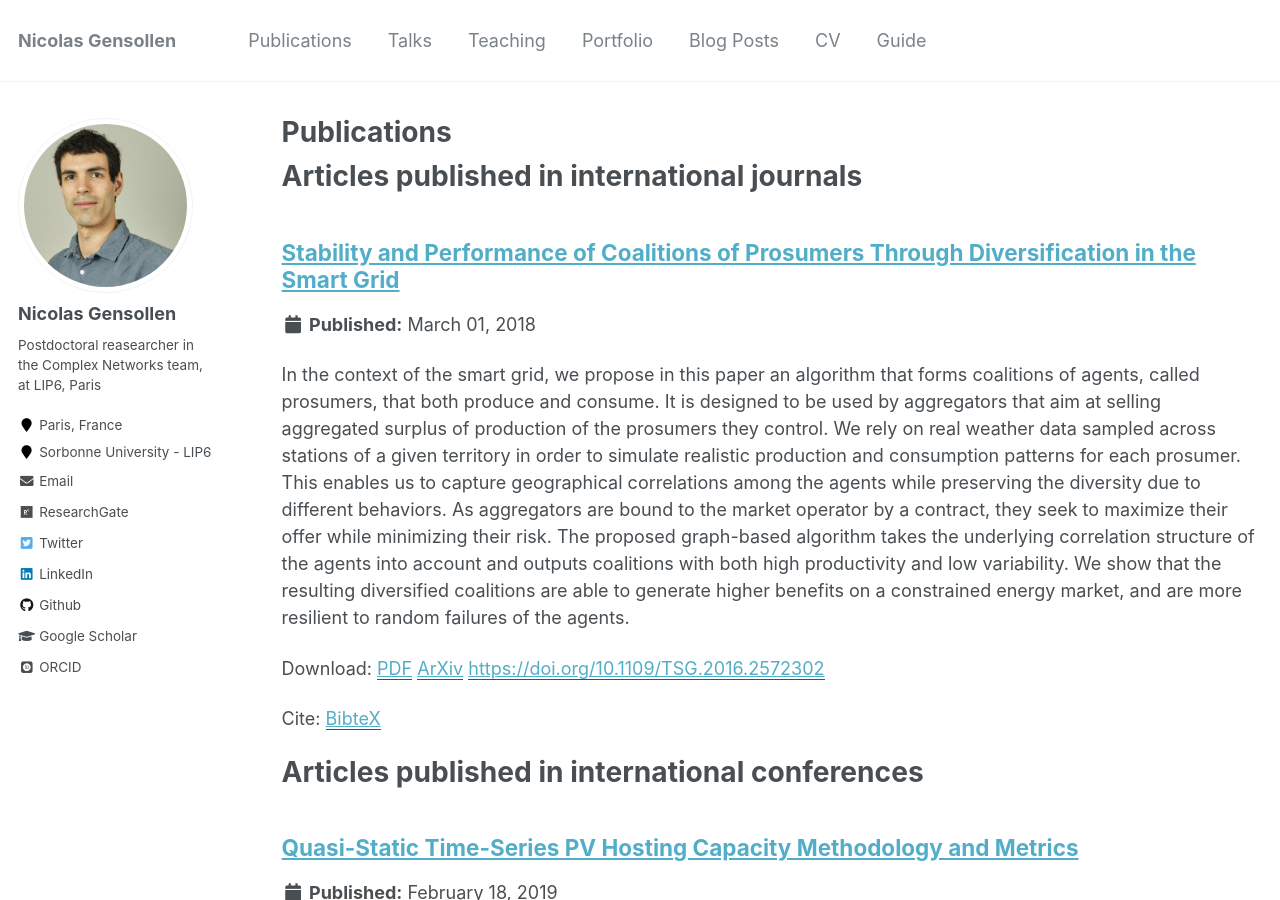
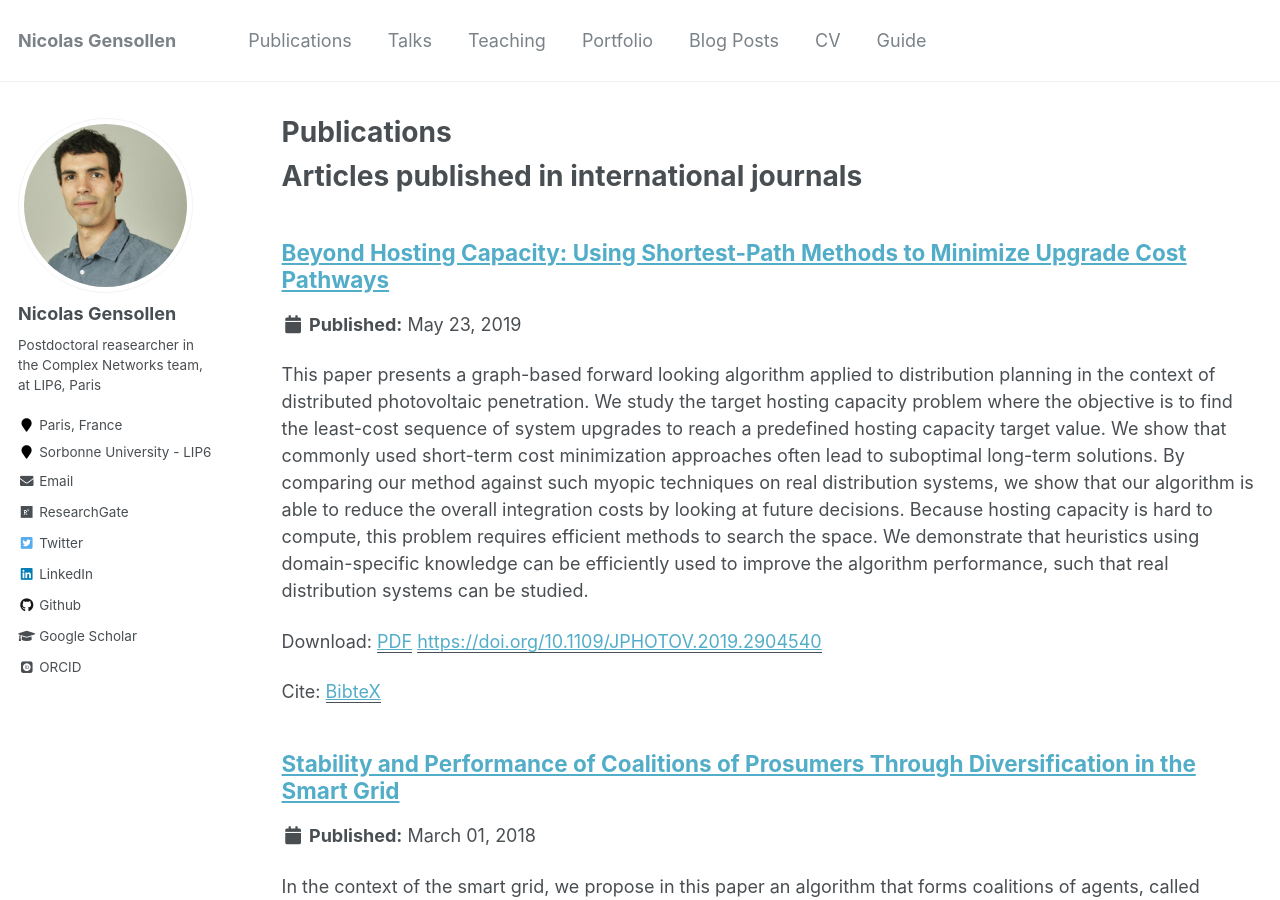
Before and after one commit to NicolasGensollen/nicolasgensollen.github.io, a Jekyll site: the page built from _pages/publications.md, in a window 1280 px wide and 900 px high. Built offline with Jekyll 4.4.1, drawn with Linux system fonts in a browser that asks for light colours; some web fonts are replaced.

Commit message:
Add new paper

````diff
--- a/_journal_publications/2016-05-26-stability-and-performance-of-coalitions-of-prosumers-through-diversification-in-the-smart-grid.md
+++ b/_journal_publications/2016-05-26-stability-and-performance-of-coalitions-of-prosumers-through-diversification-in-the-smart-grid.md
@@ -1,7 +1,7 @@
 ---
 title: "Stability and Performance of Coalitions of Prosumers Through Diversification in the Smart Grid"
 collection: journal_publications
-permalink: /publication/journal/2016-05-26-stability-and-performance-of-coalitions-of-prosumers-through-diversification-in-the-smart-grid
+permalink: /publication/journal/stability-and-performance-of-coalitions-of-prosumers-through-diversification-in-the-smart-grid
 excerpt: 'In the context of the smart grid, we propose in this paper an algorithm that forms coalitions of agents, called prosumers, that both produce and consume. It is designed to be used by aggregators that aim at selling aggregated surplus of production of the prosumers they control. We rely on real weather data sampled across stations of a given territory in order to simulate realistic production and consumption patterns for each prosumer. This enables us to capture geographical
 correlations among the agents while preserving the diversity due to different behaviors. As aggregators are bound to the market operator by a contract, they seek to maximize their offer while minimizing their risk. The proposed graph-based algorithm takes the underlying correlation structure of the agents into account and outputs coalitions with both high productivity and low variability. We show that the resulting diversified coalitions are able to generate higher benefits on a constrained
 energy market, and are more resilient to random failures of the agents.'
@@ -13,27 +13,23 @@ doi: 'https://doi.org/10.1109/TSG.2016.2572302'
 bibtexurl: 'http://nicolasgensollen.github.io/files/stability-and-performance-of-coalitions-of-prosumers-through-diversification-in-the-smart-grid.tex'
 ---
 
+# Stability and Performance of Coalitions of Prosumers Through Diversification in the Smart Grid
 
-Abstract
-======
-
+## Abstract
 
 In the context of the smart grid, we propose in this paper an algorithm that forms coalitions of agents, called prosumers, that both produce and consume. It is designed to be used by aggregators that aim at selling aggregated surplus of production of the prosumers they control. We rely on real weather data sampled across stations of a given territory in order to simulate realistic production and consumption patterns for each prosumer. This enables us to capture geographical correlations among
 the agents while preserving the diversity due to different behaviors. As aggregators are bound to the market operator by a contract, they seek to maximize their offer while minimizing their risk. The proposed graph-based algorithm takes the underlying correlation structure of the agents into account and outputs coalitions with both high productivity and low variability. We show that the resulting diversified coalitions are able to generate higher benefits on a constrained energy market, and
 are more resilient to random failures of the agents.
 
 
-Download
-======
+## Download
 
 - [PDF](http://nicolasgensollen.github.io/files/stability-and-performance-of-coalitions-of-prosumers-through-diversification-in-the-smart-grid.pdf)
 - [ArXiV](https://arxiv.org/abs/1705.06130)
 - [IEEE](https://ieeexplore.ieee.org/document/7479542)
 
 
-Cite
-======
-
+## Cite
 
 ```
 @ARTICLE{7479542,
--- /dev/null
+++ b/_journal_publications/2019-05-23-beyond-hosting-capacity-using-shortest-path-methods-to-minimize-upgrade-cost-pathways.md
@@ -0,0 +1,43 @@
+---
+title: "Beyond Hosting Capacity: Using Shortest-Path Methods to Minimize Upgrade Cost Pathways"
+collection: journal_publications
+permalink: /publication/journal/beyond-hosting-capacity-using-shortest-path-methods-to-minimize-upgrade-cost-pathways
+excerpt: 'This paper presents a graph-based forward looking algorithm applied to distribution planning in the context of distributed photovoltaic penetration. We study the target hosting capacity problem where the objective is to find the least-cost sequence of system upgrades to reach a predefined hosting capacity target value. We show that commonly used short-term cost minimization approaches often lead to suboptimal long-term solutions. By comparing our method against such myopic techniques
+on real distribution systems, we show that our algorithm is able to reduce the overall integration costs by looking at future decisions. Because hosting capacity is hard to compute, this problem requires efficient methods to search the space. We demonstrate that heuristics using domain-specific knowledge can be efficiently used to improve the algorithm performance, such that real distribution systems can be studied.'
+date: 2019-05-23
+venue: '2019 IEEE Journal of Photovoltaics (Volume: 9, Issue: 4, July 2019)'
+paperurl: 'http://nicolasgensollen.github.io/files/beyond-hosting-capacity-using-shortest-path-methods-to-minimize-upgrade-cost-pathways.pdf'
+doi: 'https://doi.org/10.1109/JPHOTOV.2019.2904540'
+bibtexurl: 'http://nicolasgensollen.github.io/files/beyond-hosting-capacity-using-shortest-path-methods-to-minimize-upgrade-cost-pathways.tex'
+---
+
+# Beyond Hosting Capacity: Using Shortest-Path Methods to Minimize Upgrade Cost Pathways
+
+## Abstract
+
+This paper presents a graph-based forward looking algorithm applied to distribution planning in the context of distributed photovoltaic penetration. We study the target hosting capacity problem where the objective is to find the least-cost sequence of system upgrades to reach a predefined hosting capacity target value. We show that commonly used short-term cost minimization approaches often lead to suboptimal long-term solutions. By comparing our method against such myopic techniques on real
+distribution systems, we show that our algorithm is able to reduce the overall integration costs by looking at future decisions. Because hosting capacity is hard to compute, this problem requires efficient methods to search the space. We demonstrate that heuristics using domain-specific knowledge can be efficiently used to improve the algorithm performance, such that real distribution systems can be studied.
+
+## Download
+
+- [PDF](http://nicolasgensollen.github.io/files/beyond-hosting-capacity-using-shortest-path-methods-to-minimize-upgrade-cost-pathways.pdf)
+- [IEEE](https://ieeexplore.ieee.org/document/8721148)
+
+
+## Cite
+
+```
+@ARTICLE{8721148,
+author={N. {Gensollen} and K. {Horowitz} and B. {Palmintier} and F. {Ding} and B. {Mather}},
+journal={IEEE Journal of Photovoltaics},
+title={Beyond Hosting Capacity: Using Shortest-Path Methods to Minimize Upgrade Cost Pathways},
+year={2019},
+volume={9},
+number={4},
+pages={1051-1056},
+keywords={cost reduction;costing;distributed power generation;graph theory;minimisation;photovoltaic power systems;power distribution economics;minimization approaches;graph-based forward looking algorithm;predefined hosting capacity target value;system upgrades;least-cost sequence;target hosting capacity problem;distributed photovoltaic penetration;distribution planning;minimize upgrade cost pathways;shortest-path methods;algorithm performance;integration costs;distribution
+systems;Photovoltaic systems;Heuristic algorithms;Tools;Regulators;Voltage control;Renewable energy sources;Decisions;hosting capacity;optimization;shortest path},
+doi={10.1109/JPHOTOV.2019.2904540},
+ISSN={2156-3403},
+month={July},}
+```
````
Also changed, not shown: 1 other file.
